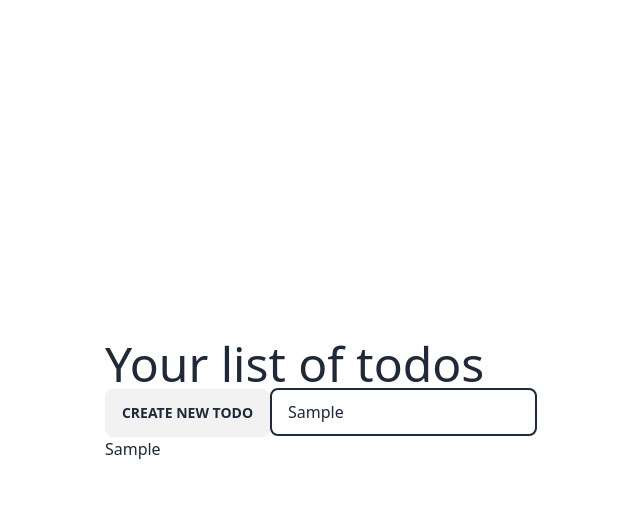
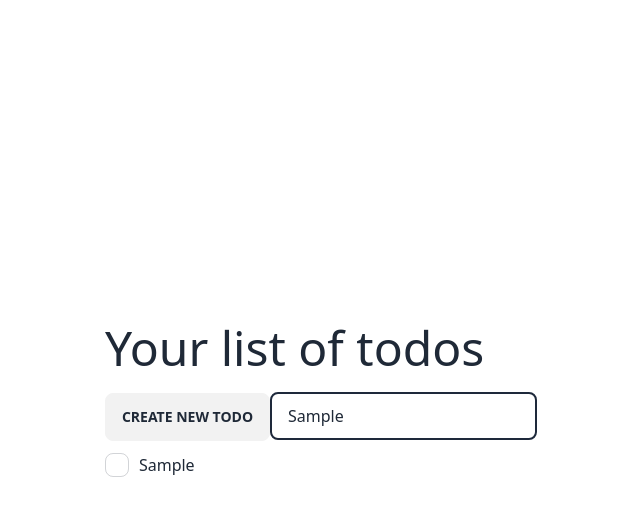
Before and after one commit to bohdancho/simple-todo, a Next.js app: page / in a window 1280 px wide. Both pictures are taken after typing "Sample" into the empty fields and a click on the button "CREATE NEW TODO". Shown: the top 516 px of the page, without its empty margins (319-959 px from the left). Built offline with nearby package versions, Linux system fonts and the light colour scheme; no server answers; the database is empty.

Commit message:
working on todos

```diff
--- /dev/null
+++ b/src/components/todo/TodoItem.tsx
@@ -0,0 +1,16 @@
+import { FunctionComponent } from 'react'
+
+interface TodoItemProps {
+  text: string
+  completed: boolean
+  toggleCompleted: () => void
+}
+
+export const TodoItem: FunctionComponent<TodoItemProps> = ({ text, completed, toggleCompleted }) => {
+  return (
+    <label className='flex gap-[10px]'>
+      <input type='checkbox' checked={completed} onChange={toggleCompleted} className='checkbox' />
+      <div>{text}</div>
+    </label>
+  )
+}
--- /dev/null
+++ b/src/components/todo/TodoList.tsx
@@ -0,0 +1,88 @@
+import { Todo } from '@prisma/client'
+import { FunctionComponent, useEffect, useState } from 'react'
+import { CreateTodoRequest } from '~/pages/api/todo/create'
+import { GetTodosResponse } from '~/pages/api/todo/getAll'
+import { UpdateTodoPayload } from '~/pages/api/todo/update'
+import { TodoItem } from './TodoItem'
+
+interface TodoListProps {}
+
+const TodoList: FunctionComponent<TodoListProps> = () => {
+  const [todos, setTodos] = useState<null | GetTodosResponse>(null)
+  const [newText, setNewText] = useState('')
+
+  useEffect(() => {
+    fetch('/api/todo/getAll')
+      .then((res) => res.json())
+      .then((data) => setTodos(data))
+  }, [])
+
+  const create = () => {
+    const payload: CreateTodoRequest = { text: newText }
+    const fakeId = Math.random()
+    const optimisticTodo = { ...payload, id: fakeId, completed: false }
+    const revertOptimistic = () => setTodos((prev) => prev && prev.filter((todo) => todo.id !== fakeId))
+
+    setTodos((prev) => prev && [...prev, optimisticTodo])
+    fetch('/api/todo/create', {
+      method: 'POST',
+      headers: { 'Content-Type': 'application/json' },
+      body: JSON.stringify(payload),
+    }).then(undefined, revertOptimistic)
+  }
+
+  const updateCompleted = ({ completed, id }: Todo) => {
+    const payload: UpdateTodoPayload = { completed: !completed }
+    const oldValue = completed
+    const optimisticUpdate = () =>
+      setTodos(
+        (prev) => prev && prev.map((todo) => (todo.id === id ? { ...todo, completed: payload.completed } : todo)),
+      )
+    const revertOptimistic = () =>
+      setTodos((prev) => prev && prev.map((todo) => (todo.id === id ? { ...todo, completed: oldValue } : todo)))
+
+    optimisticUpdate()
+    fetch('/api/todo/update?id=' + id, {
+      method: 'PUT',
+      headers: { 'Content-Type': 'application/json' },
+      body: JSON.stringify(payload),
+    }).then(undefined, revertOptimistic)
+  }
+
+  return (
+    <div>
+      <h1 className='mb-5 text-5xl'>Your list of todos</h1>
+      <div>
+        <button type='button' className='btn mb-3' onClick={create}>
+          create new todo
+        </button>
+        <input
+          type='text'
+          className='input border-2 border-slate-800'
+          value={newText}
+          onChange={(e) => setNewText(e.target.value)}
+        />
+      </div>
+      <div className='flex flex-col gap-1'>
+        {todos
+          ? todos
+              .sort(sortById)
+              .map((todo) => (
+                <TodoItem
+                  text={todo.text}
+                  completed={todo.completed}
+                  toggleCompleted={() => updateCompleted(todo)}
+                  key={todo.id}
+                />
+              ))
+          : 'Loading'}
+      </div>
+    </div>
+  )
+}
+
+function sortById(a: Todo, b: Todo) {
+  return b.id - a.id
+}
+
+export default TodoList
--- a/src/pages/api/todo/getAll.ts
+++ b/src/pages/api/todo/getAll.ts
@@ -1,6 +1,6 @@
 import { Todo } from '@prisma/client'
 import { NextApiRequest, NextApiResponse } from 'next'
-import { prisma } from '~/pages/utils/prisma'
+import { prisma } from '~/utils/prisma'
 
 export type GetTodosResponse = Todo[]
 
--- /dev/null
+++ b/src/pages/api/todo/update.ts
@@ -0,0 +1,19 @@
+import { NextApiRequest, NextApiResponse } from 'next'
+import { z } from 'zod'
+import { prisma } from '~/utils/prisma'
+
+const paramsValidator = z.object({ id: z.string() })
+const payloadValidator = z.object({ completed: z.boolean() })
+export type UpdateTodoParams = z.infer<typeof paramsValidator>
+export type UpdateTodoPayload = z.infer<typeof payloadValidator>
+
+export default async function handler(req: NextApiRequest, res: NextApiResponse) {
+  try {
+    const { id } = paramsValidator.parse(req.query)
+    const request = payloadValidator.parse(req.body)
+    await prisma.todo.update({ where: { id: Number(id) }, data: request })
+    res.status(200).end()
+  } catch (error) {
+    res.status(400).end()
+  }
+}
--- a/src/pages/index.tsx
+++ b/src/pages/index.tsx
@@ -1,47 +1,9 @@
-import { useEffect, useState } from 'react'
-import { CreateTodoRequest } from './api/todo/create'
-import { GetTodosResponse } from './api/todo/getAll'
+import TodoList from '~/components/todo/TodoList'
 
 export default function Home() {
-  const [todos, setTodos] = useState<null | GetTodosResponse>(null)
-  const [newTodoText, setNewTodoText] = useState('')
-
-  useEffect(() => {
-    fetch('/api/todo/getAll')
-      .then((res) => res.json())
-      .then((data) => setTodos(data))
-  }, [])
-
-  const createTodo = () => {
-    const payload: CreateTodoRequest = { text: newTodoText }
-    const fakeId = Math.random()
-    const optimisticTodo = { ...payload, id: fakeId, completed: false }
-
-    setTodos((prev) => prev && [...prev, optimisticTodo])
-    fetch('/api/todo/create', {
-      method: 'POST',
-      headers: { 'Content-Type': 'application/json' },
-      body: JSON.stringify(payload),
-    }).then(undefined, () => setTodos((prev) => prev && prev.filter((todo) => todo.id !== fakeId)))
-  }
-
   return (
     <main className='flex h-screen items-center justify-center'>
-      <div>
-        <h1 className='text-5xl'>Your list of todos</h1>
-        <div>
-          <button type='button' className='btn' onClick={createTodo}>
-            create new todo
-          </button>
-          <input
-            type='text'
-            className='input border-2 border-slate-800'
-            value={newTodoText}
-            onChange={(e) => setNewTodoText(e.target.value)}
-          />
-        </div>
-        <div>{todos ? todos.map((todo) => <div key={todo.id}>{todo.text}</div>) : 'Loading'}</div>
-      </div>
+      <TodoList></TodoList>
     </main>
   )
 }
```
Also changed, not shown: src/pages/api/todo/create.ts (+1 -6 lines), src/utils/prisma.ts (renamed from src/pages/utils/prisma.ts).
